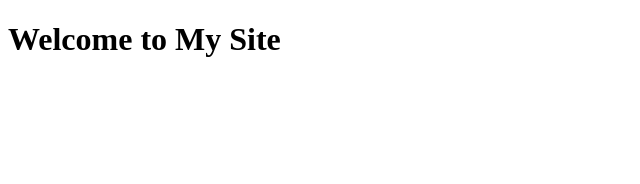
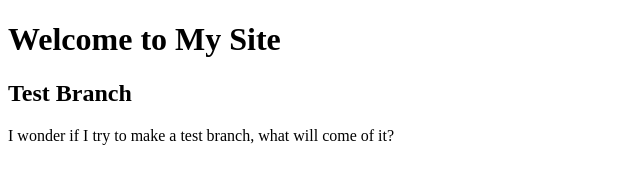
Before and after one commit to emlynar/cit230-website, a plain HTML site: page index.html in a window 1280 px wide. Shown: the whole page, without its empty margins (0-640 px from the left). Drawn offline with Linux system fonts and the light colour scheme.

Commit message:
Inital Change
I will be editing my website prior to my Frontend Web Development class.
This will mainly be to test GitHub, but will test some of my web
development knowledge.

```diff
--- a/index.html
+++ b/index.html
@@ -4,5 +4,7 @@
 </head>
 <body>
   <h1>Welcome to My Site</h1>
+  <h2>Test Branch</h2>
+  <p>I wonder if I try to make a test branch, what will come of it?</p>
 </body>
 </html>
```
